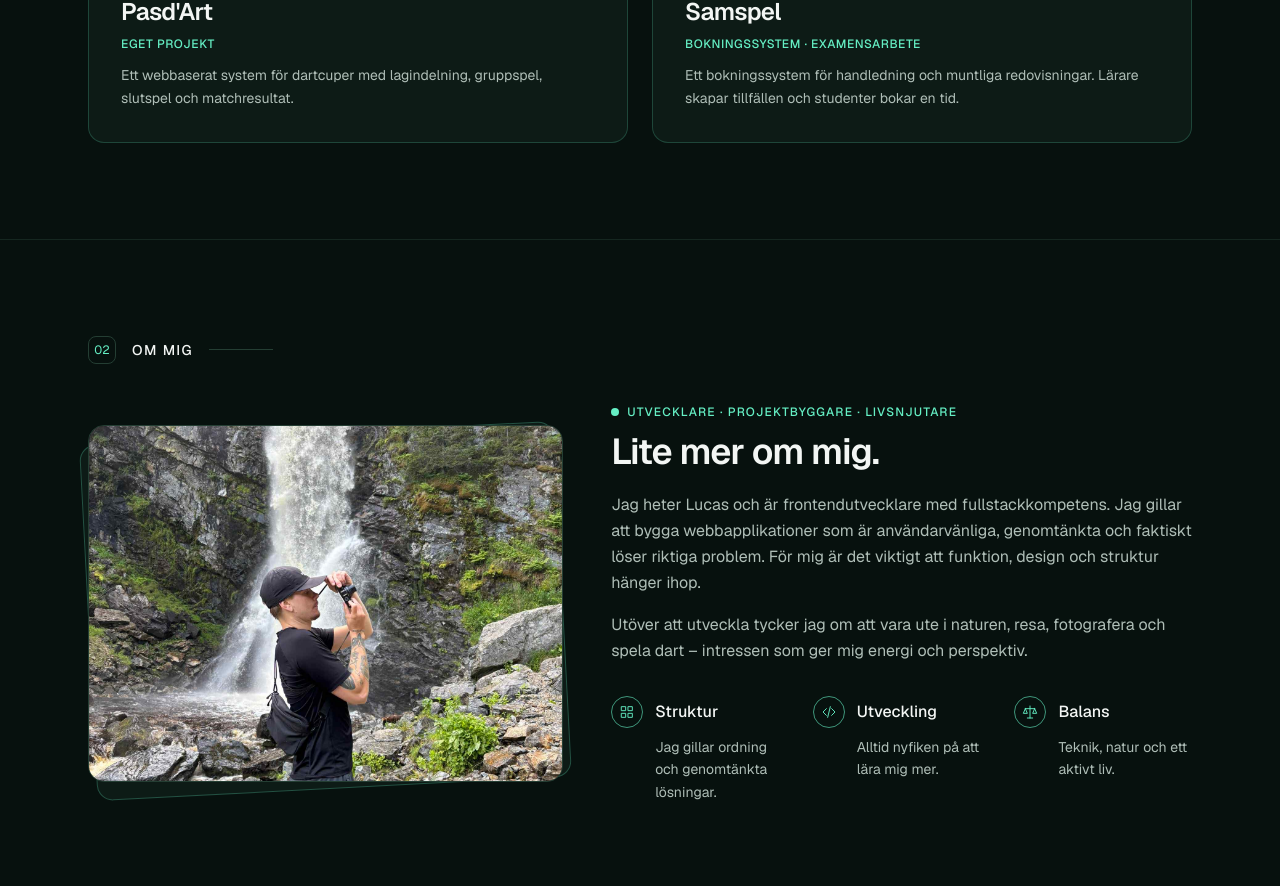
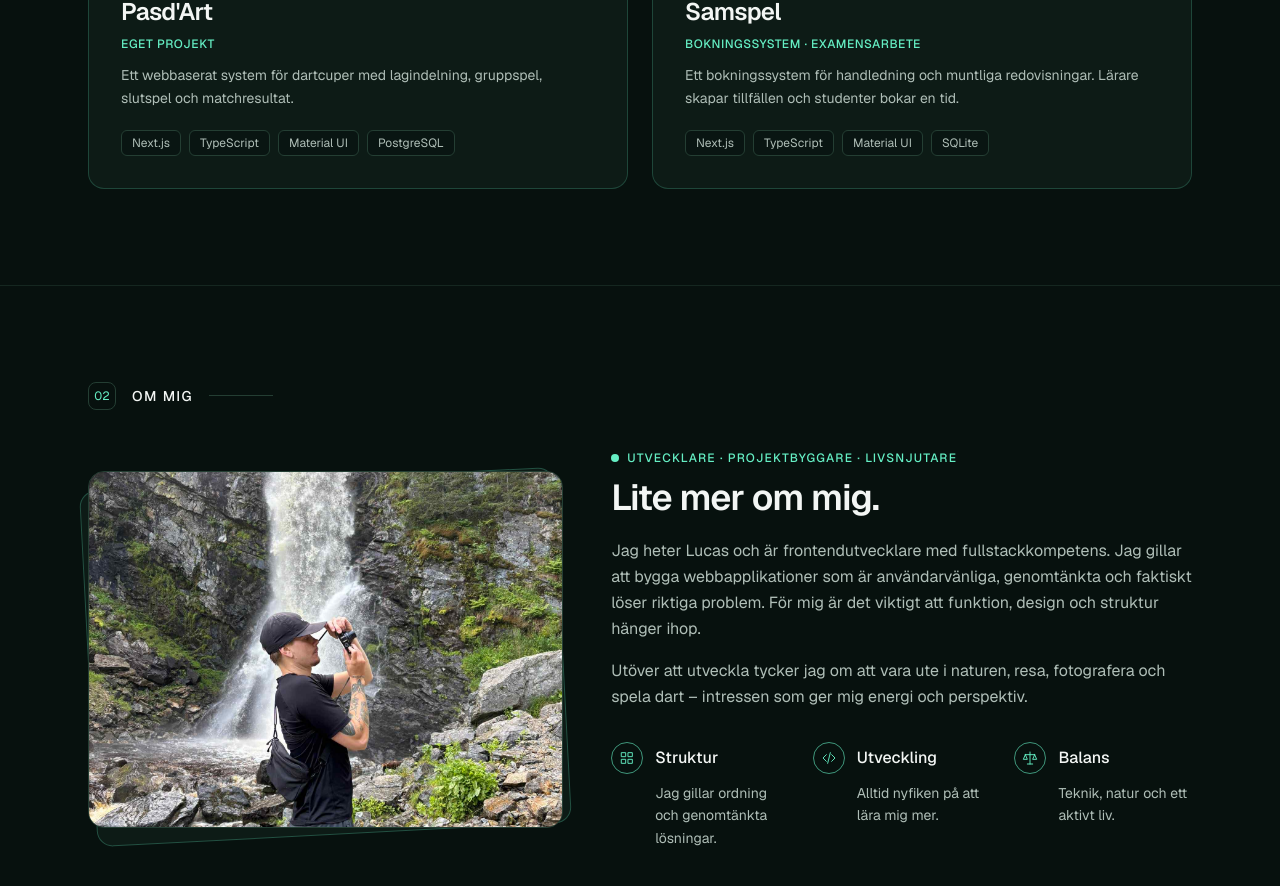
Before and after one commit to HanssonLucas/portfolio, a Next.js app: page / in a window 1280 px wide. Shown: the part 1240-2126 px from the top of the page. Built offline with nearby package versions, Linux system fonts and the light colour scheme.

Commit message:
feat: add technology tags to featured projects

```diff
--- a/src/features/home/components/FeaturedProjectsSection.tsx
+++ b/src/features/home/components/FeaturedProjectsSection.tsx
@@ -14,6 +14,7 @@ const projects = [
     image: pasdartHome,
     imageAlt:
       "Pasd'Arts startsida med introduktion och möjlighet att skapa en cup.",
+    technologies: ["Next.js", "TypeScript", "Material UI", "PostgreSQL"],
   },
   {
     id: "samspel",
@@ -25,6 +26,7 @@ const projects = [
     image: bookingHome,
     imageAlt:
       "Samspels startsida med rubriken Mer tid för handledning. Mindre bokningskrångel.",
+    technologies: ["Next.js", "TypeScript", "Material UI", "SQLite"],
   },
 ];
 
@@ -88,14 +90,25 @@ export function FeaturedProjectsSection() {
                 >
                   {project.name}
                 </h3>
-
                 <p className="mt-2 text-xs font-medium uppercase tracking-wider text-accent">
                   {project.category}
                 </p>
-
                 <p className="mt-3 text-sm leading-relaxed text-muted">
                   {project.description}
                 </p>
+                <ul
+                  aria-label={`Teknik i ${project.name}`}
+                  className="mt-5 flex flex-wrap gap-2"
+                >
+                  {project.technologies.map((technology) => (
+                    <li
+                      key={technology}
+                      className="rounded-md border border-border bg-background/50 px-2.5 py-1 text-xs text-muted"
+                    >
+                      {technology}
+                    </li>
+                  ))}
+                </ul>{" "}
               </div>
             </article>
           ))}
```
